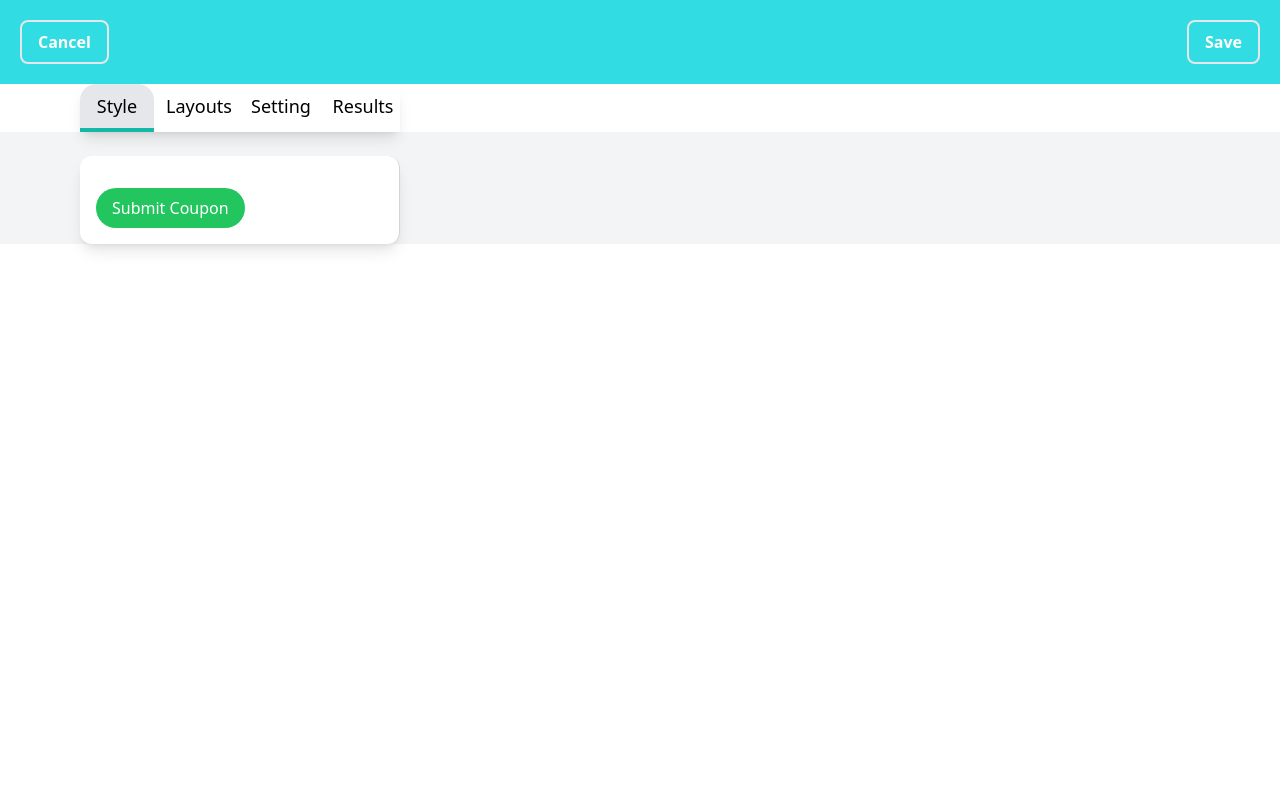
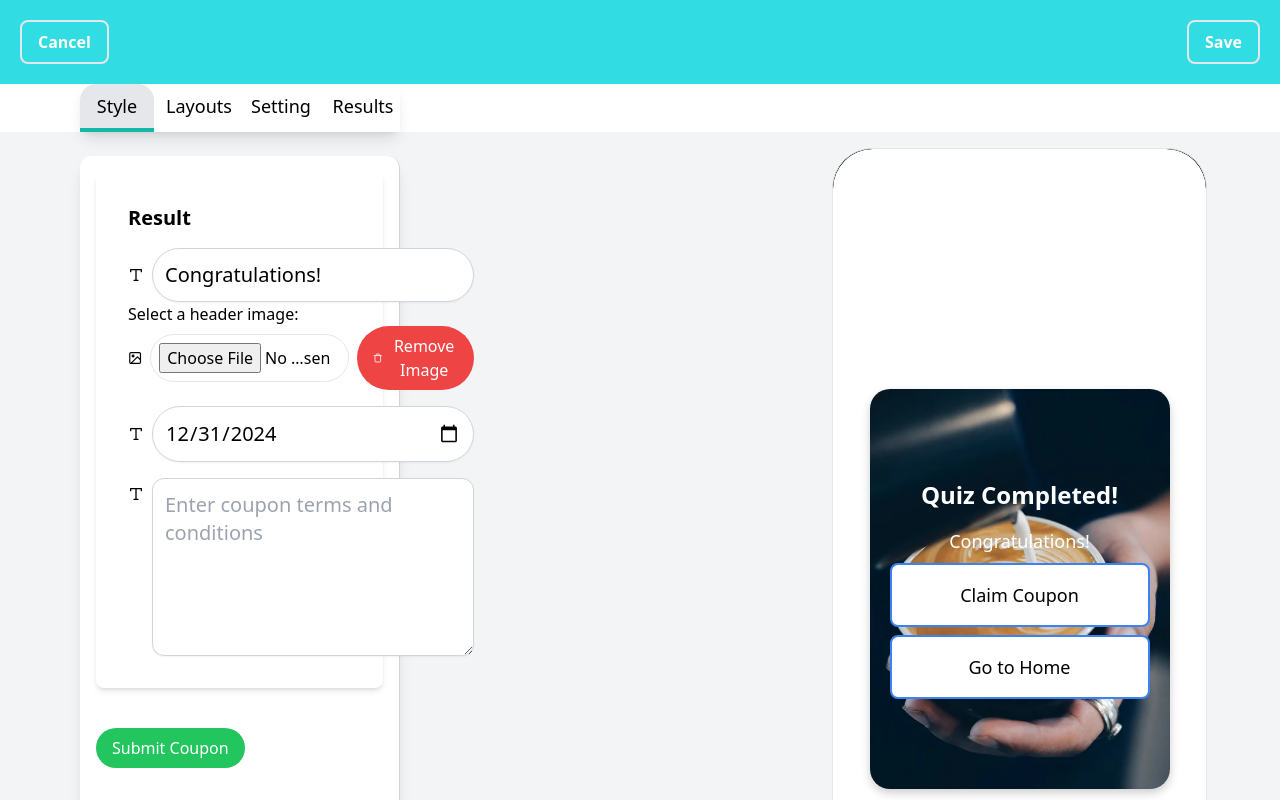
Before and after one commit to Manishsaily/visionVerse-Project, a Next.js app: page /result in a window 1280 px wide. Shown: the top 800 px of the page. Built offline with nearby package versions, Linux system fonts and the light colour scheme.

Commit message:
fixed localstorage for results page

```diff
--- a/src/app/components/ResultTemplate.jsx
+++ b/src/app/components/ResultTemplate.jsx
@@ -11,6 +11,7 @@ export default function ResultPage({
   expirationDate,
   couponDetails,
 }) {
+
   // Define the container for the result page
   const [flipped, setFlipped] = useState(false);
 
@@ -28,7 +29,6 @@ export default function ResultPage({
   const getResultContainer = () => {
     return (
       <motion.div
-        onClick={handleFlip}
         style={{
           perspective: "1000px",
           width: "300px", // Adjust width as needed
@@ -73,12 +73,13 @@ export default function ResultPage({
               Quiz Completed!
             </p>
             <p className="text-lg text-center">{message}</p>
-            {getButton("Claim Coupon", onRetry)}
+            {getButton("Claim Coupon", handleFlip)}
             {getButton("Go to Home", onHome)}
           </motion.div>
 
           {/* Back Side */}
           <motion.div
+            onClick={handleFlip}
             style={{
               position: "absolute",
               width: "100%",
--- a/src/app/result/page.jsx
+++ b/src/app/result/page.jsx
@@ -1,43 +1,45 @@
 "use client";
 
-import { useState, useEffect } from "react";
+import { useState } from "react";
 import ResultManager from "../components/ResultManager";
 import ResultTemplate from "../components/ResultTemplate";
 
 export default function ResultPage() {
-  const [backgroundColor, setBackgroundColor] = useState("white");
-  const [buttonColor, setButtonColor] = useState("lightblue");
-  const [buttonStyle, setButtonStyle] = useState("style1");
-  const [results, setResults] = useState([]);
+  const [results, setResults] = useState([
+    { message: "Congratulations!", couponDetails: "10% off", expirationDate: "2024-12-31", imageUrl: "/coffee-2.webp" }
+  ]);
+
   const [submittedCoupon, setSubmittedCoupon] = useState(null);
-
   const handleSubmitCoupon = (coupon) => {
     setSubmittedCoupon(coupon);
   };
 
-  // Load colors and styles from localStorage on client side
-  useEffect(() => {
-    const savedBackgroundColor = localStorage.getItem("backgroundColor");
-    const savedButtonColor = localStorage.getItem("buttonColor");
-    const savedButtonStyle = localStorage.getItem("buttonStyle");
+  const [backgroundColor] = useState(() => {
+    try {
+      return localStorage.getItem("backgroundColor") || "white";
+    } catch (error) {
+      console.error("Error accessing localStorage", error);
+      return "white";
+    }
+  });
 
-    if (savedBackgroundColor) setBackgroundColor(savedBackgroundColor);
-    if (savedButtonColor) setButtonColor(savedButtonColor);
-    if (savedButtonStyle) setButtonStyle(savedButtonStyle);
-  }, []);
+  const [buttonColor] = useState(() => {
+    try {
+      return localStorage.getItem("buttonColor") || "lightblue";
+    } catch (error) {
+      console.error("Error accessing localStorage", error);
+      return "lightblue";
+    }
+  });
 
-  // Save values to localStorage when they change
-  useEffect(() => {
-    localStorage.setItem("backgroundColor", backgroundColor);
-  }, [backgroundColor]);
-
-  useEffect(() => {
-    localStorage.setItem("buttonColor", buttonColor);
-  }, [buttonColor]);
-
-  useEffect(() => {
-    localStorage.setItem("buttonStyle", buttonStyle);
-  }, [buttonStyle]);
+  const [buttonStyle] = useState(() => {
+    try {
+      return localStorage.getItem("buttonStyle") || "style1";
+    } catch (error) {
+      console.error("Error accessing localStorage", error);
+      return "style1";
+    }
+  });
 
   const addNewResult = () => {
     setResults([
```
